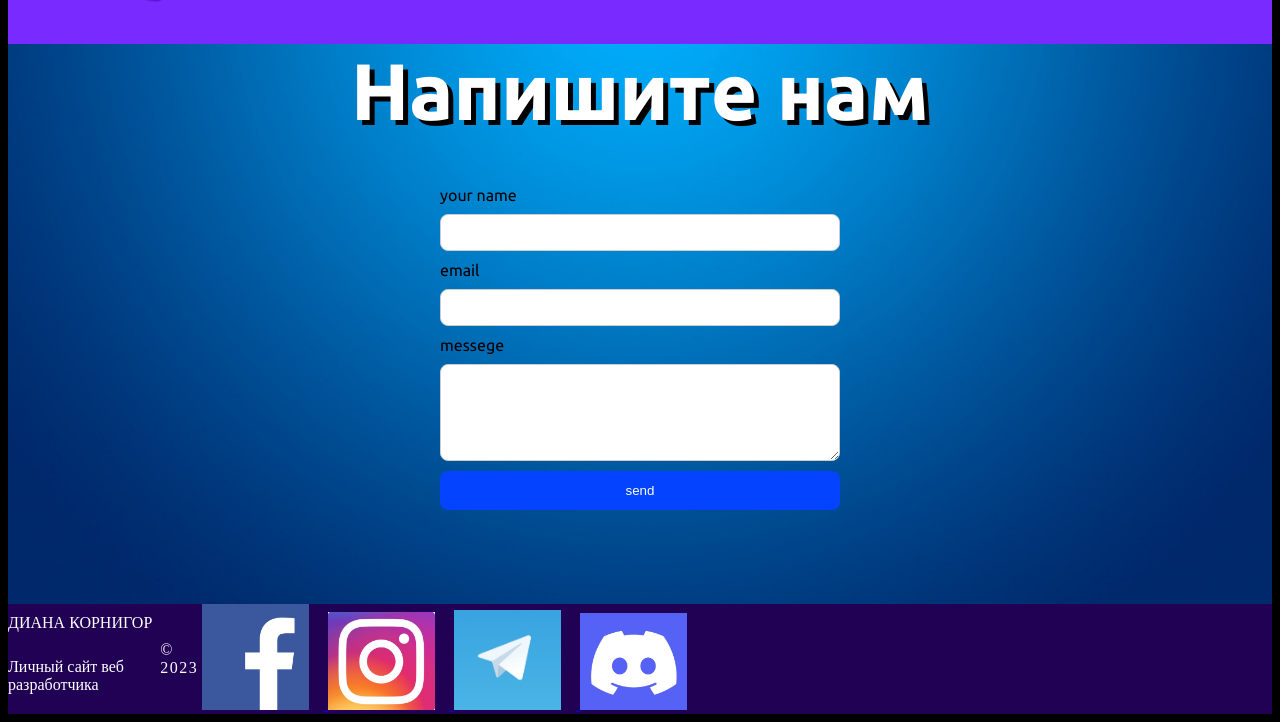
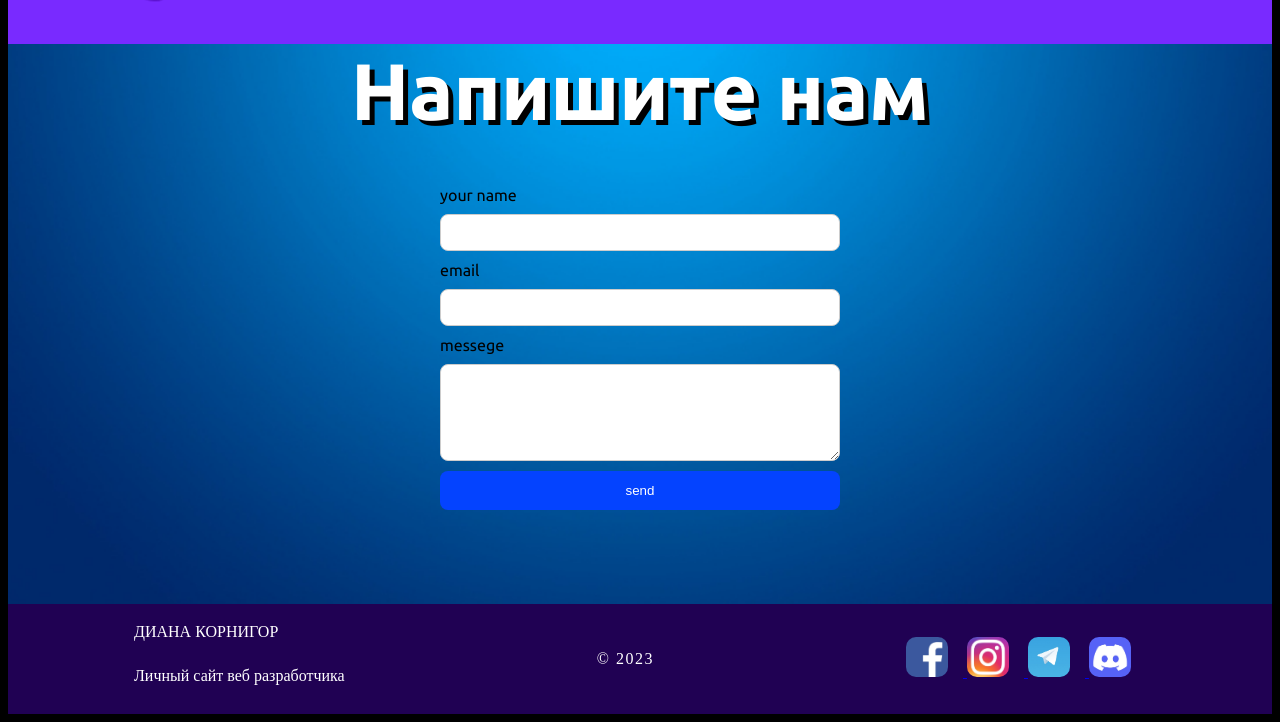
Before and after one commit to yulian-ui/FinallyProject, a plain HTML site: page index.html in a window 1280 px wide. Shown: the part 3964-4686 px from the top of the page. Drawn offline with Linux system fonts and the light colour scheme.

Commit message:
добавил размер иконок

```diff
--- a/style.css
+++ b/style.css
@@ -273,9 +273,10 @@ footer {
   margin-right: 15px;
   justify-content: center;
   align-items: center;
-  width: 10%; /* Уменьшение до 50% от исходной ширины */
-  height: auto;
+  width: 42px; /* Уменьшение до 50% от исходной ширины */
+  height: 40px;
   position: relative;
+  border-radius: 10px; /* Все углы закруглены на 10px */
 }
 
 .feedback-form {
```
